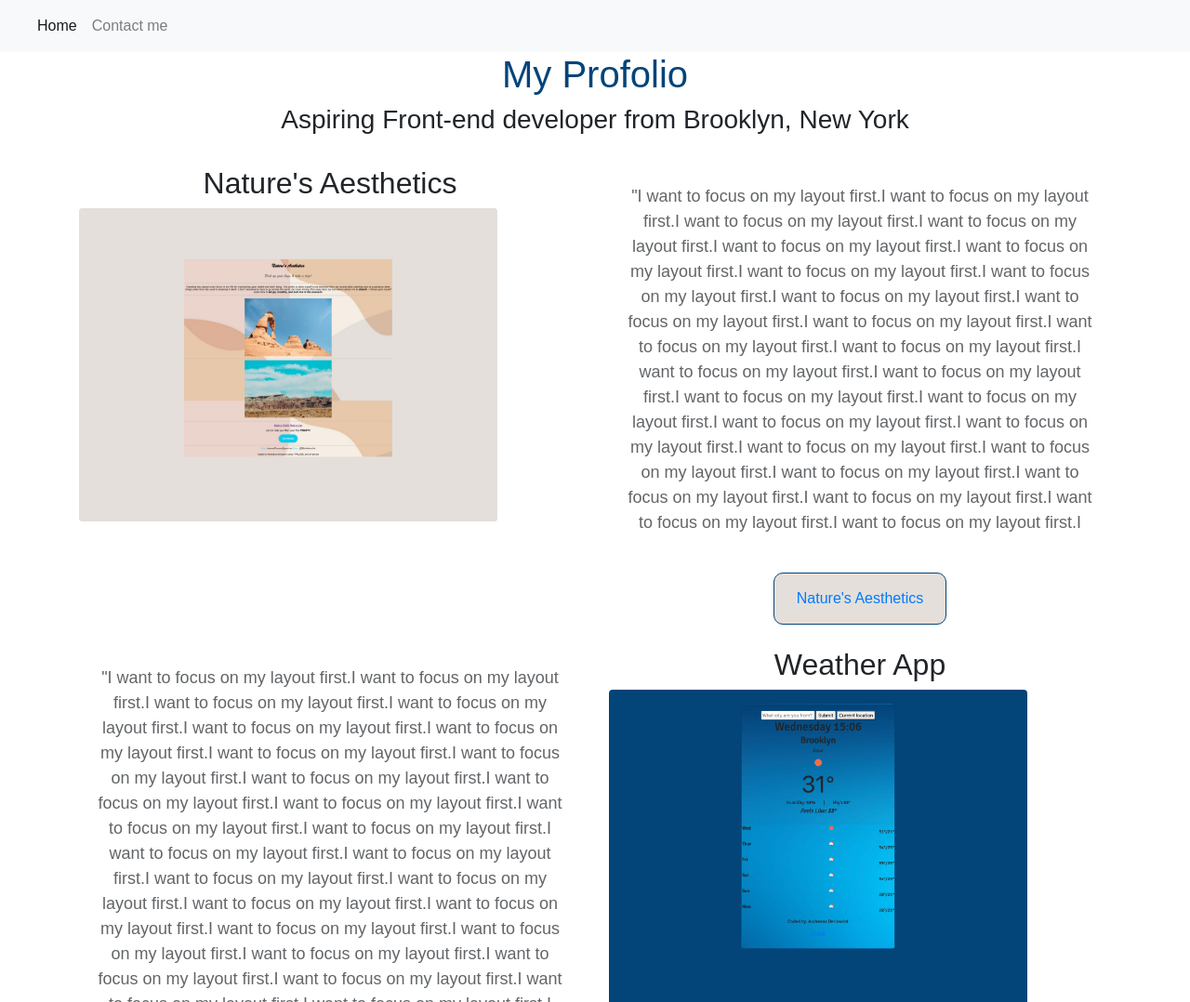
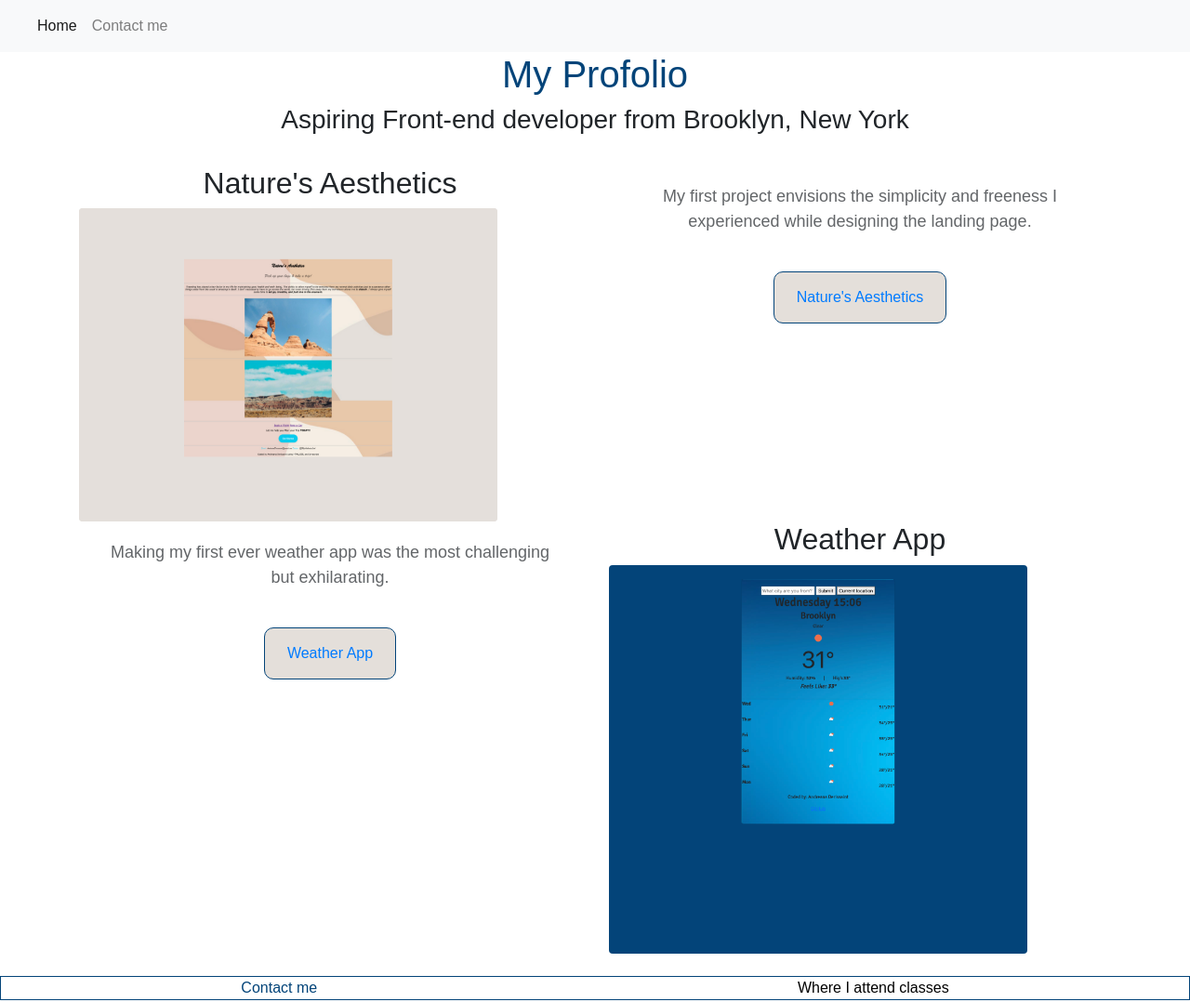
Before and after one commit to Andreana-1/Andreana-1-Profolio, a plain HTML site: page index.html in a window 1280 px wide. Shown: the top 1078 px of the page at 93% size. Drawn offline with nearby package versions, Linux system fonts and the light colour scheme.

Commit message:
Edited my paragraphs

```diff
--- a/index.html
+++ b/index.html
@@ -79,20 +79,8 @@
 
         <div class="col-md-6">
           <p>
-            "I want to focus on my layout first.I want to focus on my layout
-            first.I want to focus on my layout first.I want to focus on my
-            layout first.I want to focus on my layout first.I want to focus on
-            my layout first.I want to focus on my layout first.I want to focus
-            on my layout first.I want to focus on my layout first.I want to
-            focus on my layout first.I want to focus on my layout first.I want
-            to focus on my layout first.I want to focus on my layout first.I
-            want to focus on my layout first.I want to focus on my layout
-            first.I want to focus on my layout first.I want to focus on my
-            layout first.I want to focus on my layout first.I want to focus on
-            my layout first.I want to focus on my layout first.I want to focus
-            on my layout first.I want to focus on my layout first.I want to
-            focus on my layout first.I want to focus on my layout first.I want
-            to focus on my layout first.I want to focus on my layout first.I
+            My first project envisions the simplicity and freeness I experienced
+            while designing the landing page.
           </p>
           <button href="" class="mb-4">
             <a
@@ -105,20 +93,8 @@
 
         <div class="col-md-6">
           <p>
-            "I want to focus on my layout first.I want to focus on my layout
-            first.I want to focus on my layout first.I want to focus on my
-            layout first.I want to focus on my layout first.I want to focus on
-            my layout first.I want to focus on my layout first.I want to focus
-            on my layout first.I want to focus on my layout first.I want to
-            focus on my layout first.I want to focus on my layout first.I want
-            to focus on my layout first.I want to focus on my layout first.I
-            want to focus on my layout first.I want to focus on my layout
-            first.I want to focus on my layout first.I want to focus on my
-            layout first.I want to focus on my layout first.I want to focus on
-            my layout first.I want to focus on my layout first.I want to focus
-            on my layout first.I want to focus on my layout first.I want to
-            focus on my layout first.I want to focus on my layout first.I want
-            to focus on my layout first.I want to focus on my layout first.I
+            Making my first ever weather app was the most challenging but
+            exhilarating.
           </p>
           <button href="" class="mb-4">
             <a
```
